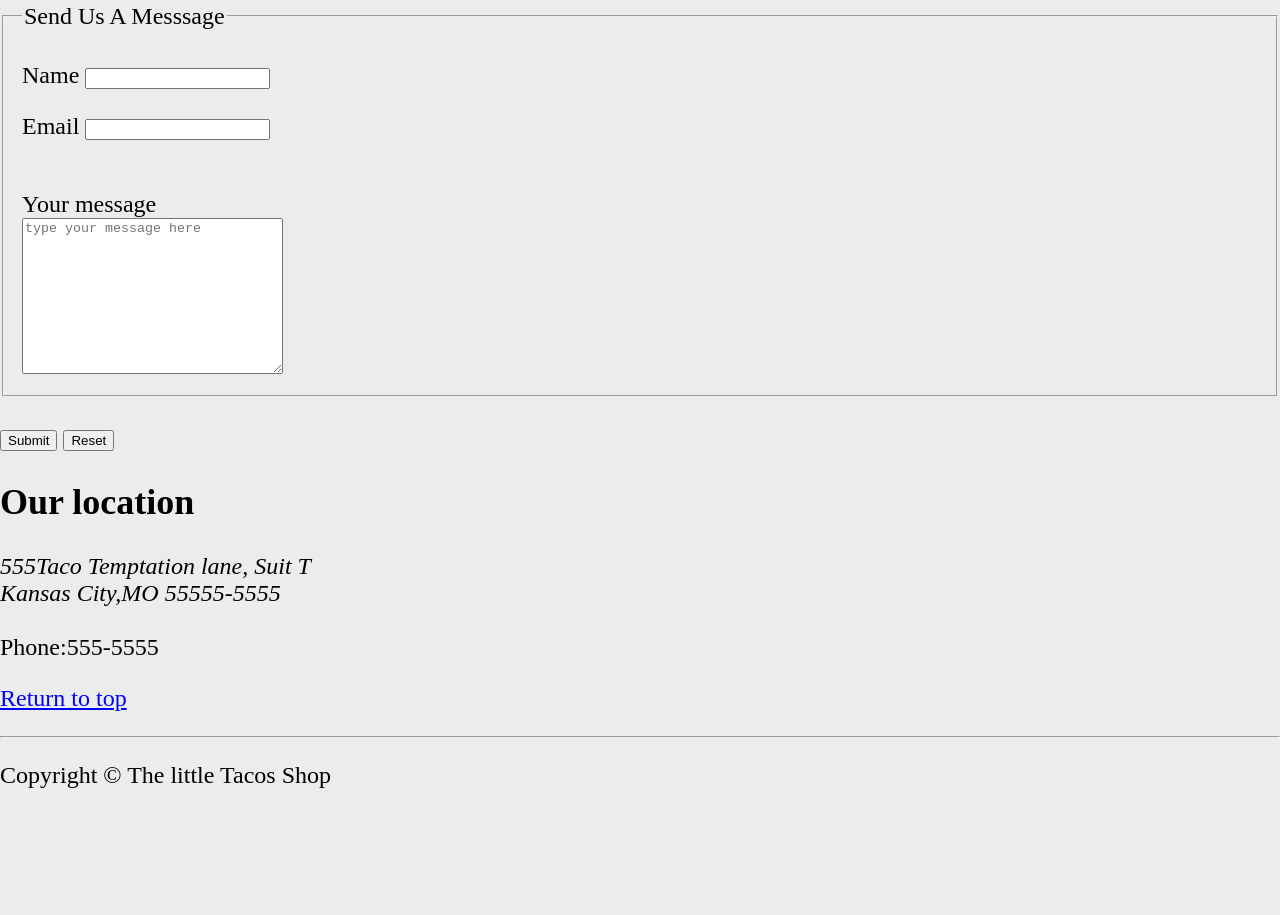
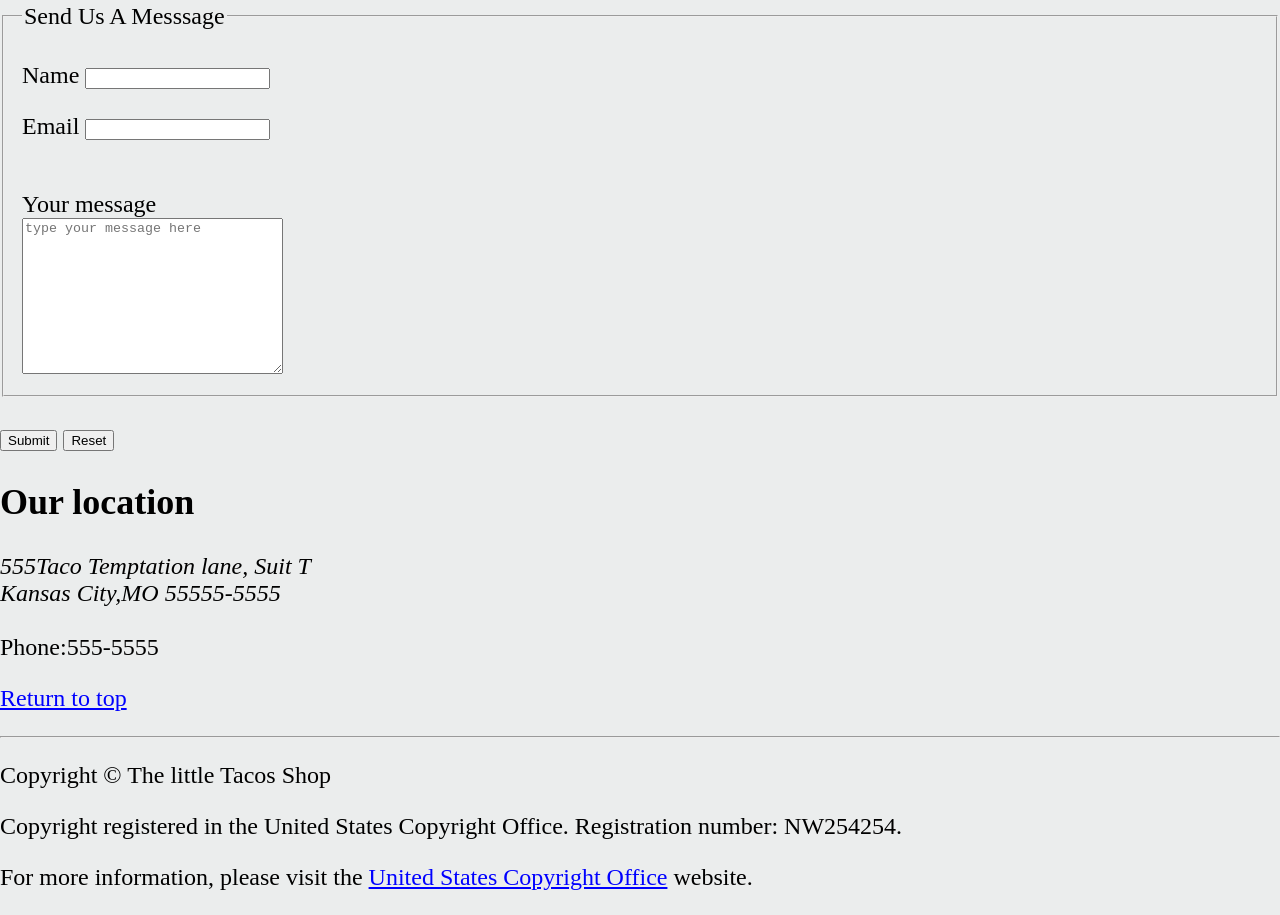
Before and after one commit to 254Coderr/Little-Taco-Landing-Page, a plain HTML site: page Little Tacoc Project/index.html in a window 1280 px wide. Shown: the part 2528-3443 px from the top of the page. Before the commit the page ends 3341 px from the top, so only its background shows below. Drawn offline with Linux system fonts and the light colour scheme.

Commit message:
added  more information to the copyright notice

```diff
--- a/Little Tacoc Project/index.html
+++ b/Little Tacoc Project/index.html
@@ -141,6 +141,8 @@
 </footer>
 
 <p>Copyright &copy; The little Tacos Shop</p>
+<p>Copyright registered in the United States Copyright Office. Registration number: NW254254.</p>
+<p>For more information, please visit the <a href="https://www.copyright.gov/">United States Copyright Office</a> website.</p>
 </div>
     </body>
     </html>
```
